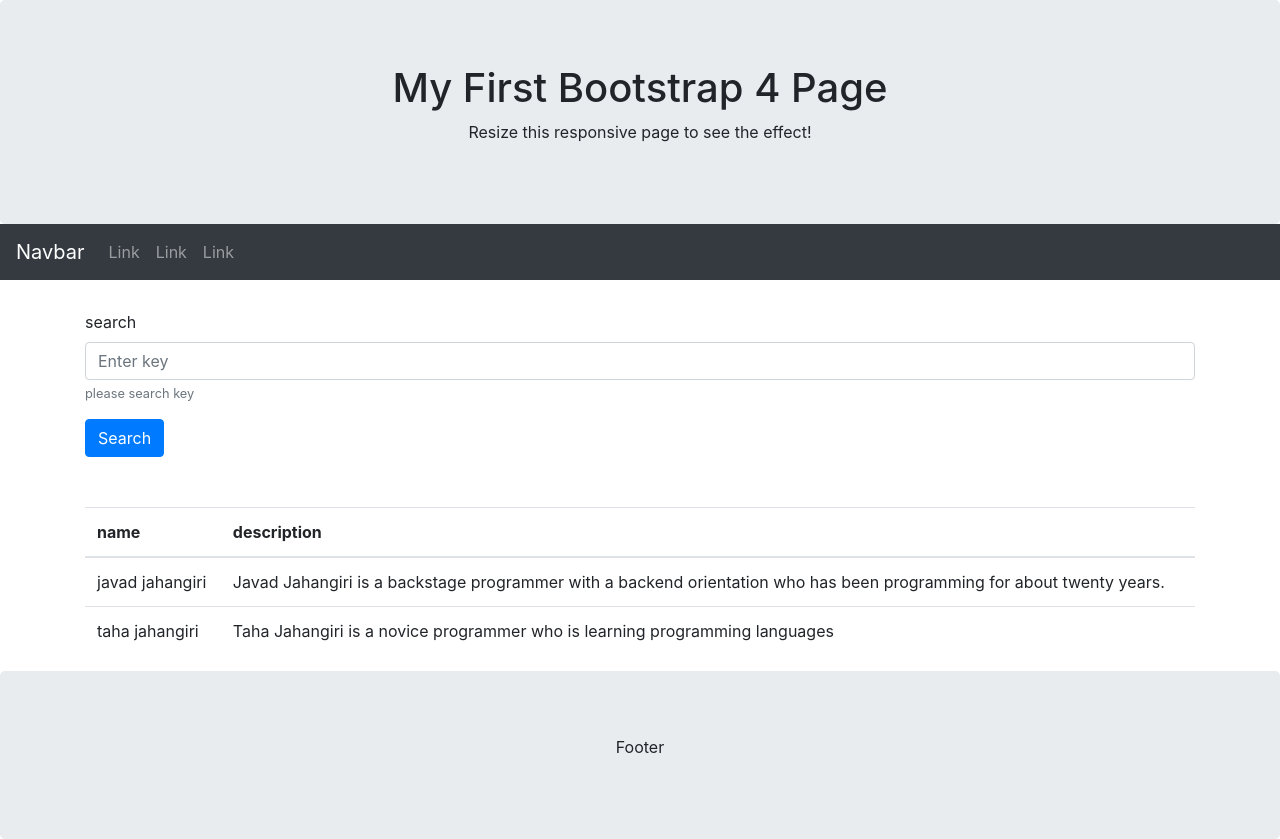
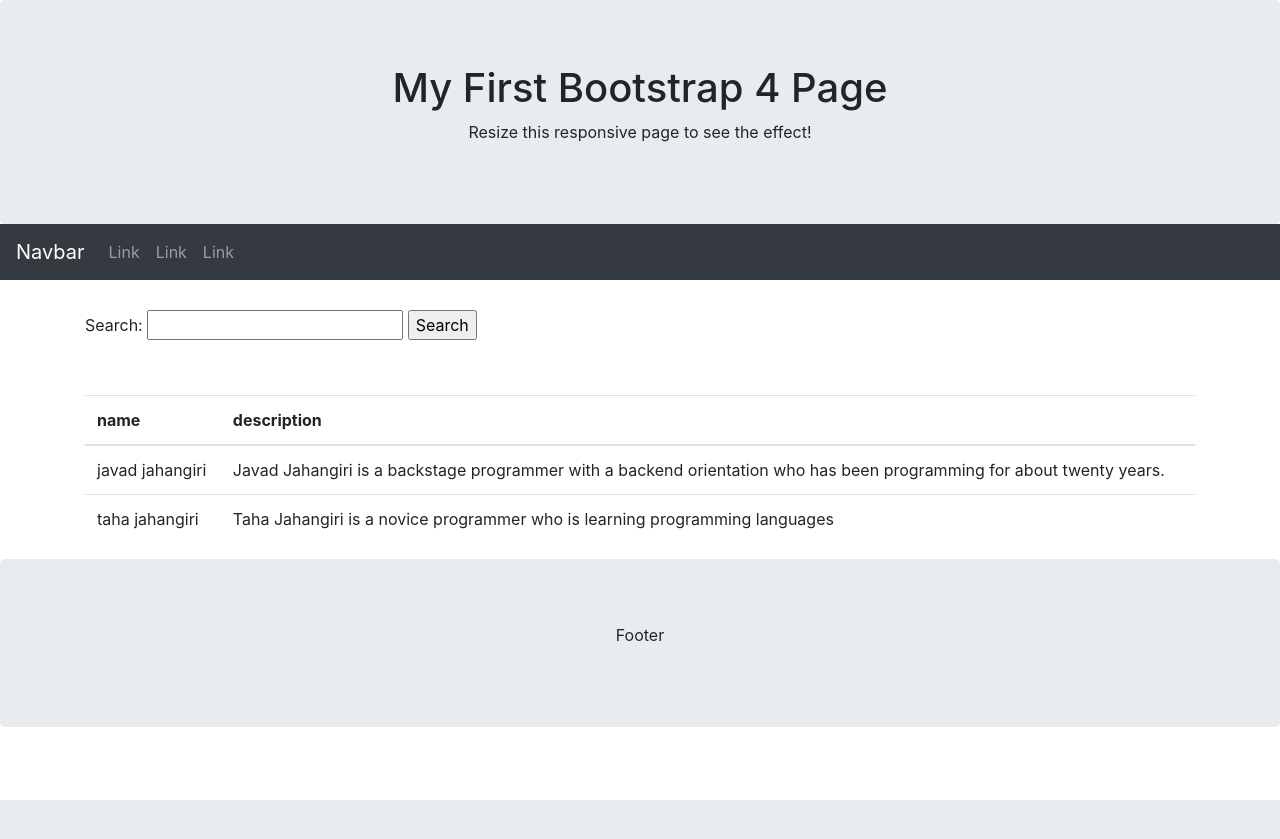
Before and after one commit to javadjahangiriniopdc/djangosearch, a Django app: page / in a window 1280 px wide. After the commit the page ends 800 px from the top, so only its background shows below. Run offline with Django 4.2, Linux system fonts and the light colour scheme; data comes from the database, SQL or seed files in the repository; some libraries are stand-ins or nearby versions.

Commit message:
add form search to project

```diff
--- /dev/null
+++ b/myapp/forms.py
@@ -0,0 +1,5 @@
+from django import forms
+
+
+class SearchForm(forms.Form):
+    search = forms.CharField()
--- a/myapp/templates/myapp/index.html
+++ b/myapp/templates/myapp/index.html
@@ -4,17 +4,11 @@
 
     <div class="row">
         <div class="col-12">
-            <form action="" method="get">
-                {% csrf_token %}
-                <div class="form-group">
-                    <label for="exampleInputSearch">search</label>
-                    <input type="text" class="form-control" id="exampleInputSearch" aria-describedby="SearchHelp"
-                           placeholder="Enter key" name="search">
-                    <small id="SearchHelp" class="form-text text-muted">please search key</small>
-                </div>
+            <form action="">
+                {{ form }}
+                <input type="submit" value="Search">
+            </form>
 
-                <button type="submit" class="btn btn-primary">Search</button>
-            </form>
         </div>
     </div>
 
--- a/myapp/views.py
+++ b/myapp/views.py
@@ -3,18 +3,19 @@ from datetime import datetime
 from django.db.models import Q
 from django.http import HttpResponse
 from django.shortcuts import render
-from django.views.decorators.csrf import csrf_protect
 
+from myapp.forms import SearchForm
 from myapp.models import Person
 
 
-@csrf_protect
 def home(request):
     persons = Person.objects.all()
+    form = SearchForm()
+
     if 'search' in request.GET:
-        key = request.GET.get('search')
-        persons = Person.objects.all().filter(Q(name__icontains=key), Q(description__icontains=key))
-    else:
-        persons = Person.objects.all()
+        form = SearchForm(request.GET)
+        if form.is_valid():
+            cd = form.cleaned_data['search']
+            persons= persons.filter(Q(name__icontains=cd) | Q(description__icontains=cd))
 
-    return render(request, 'myapp/index.html', {'persons': persons})
+    return render(request, 'myapp/index.html', {'persons': persons, 'form': form})
```
